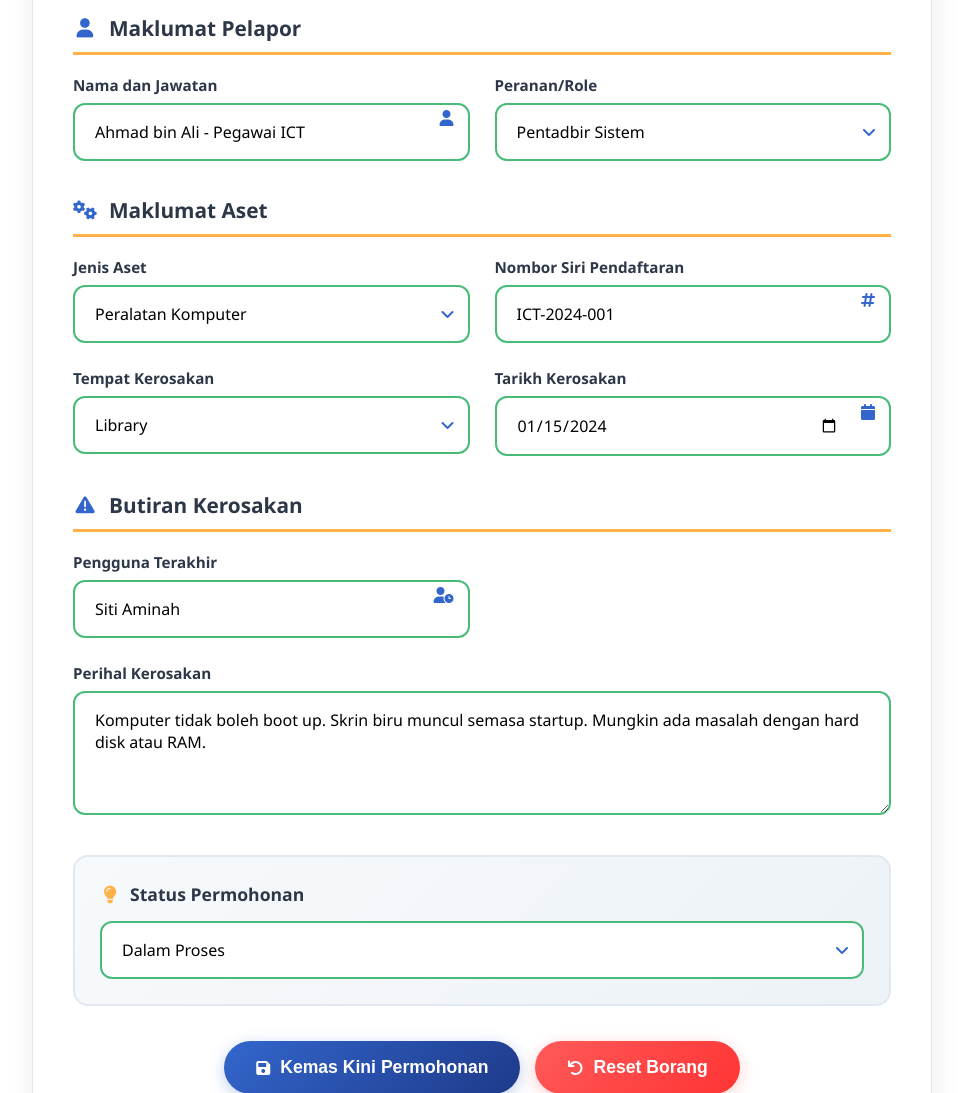
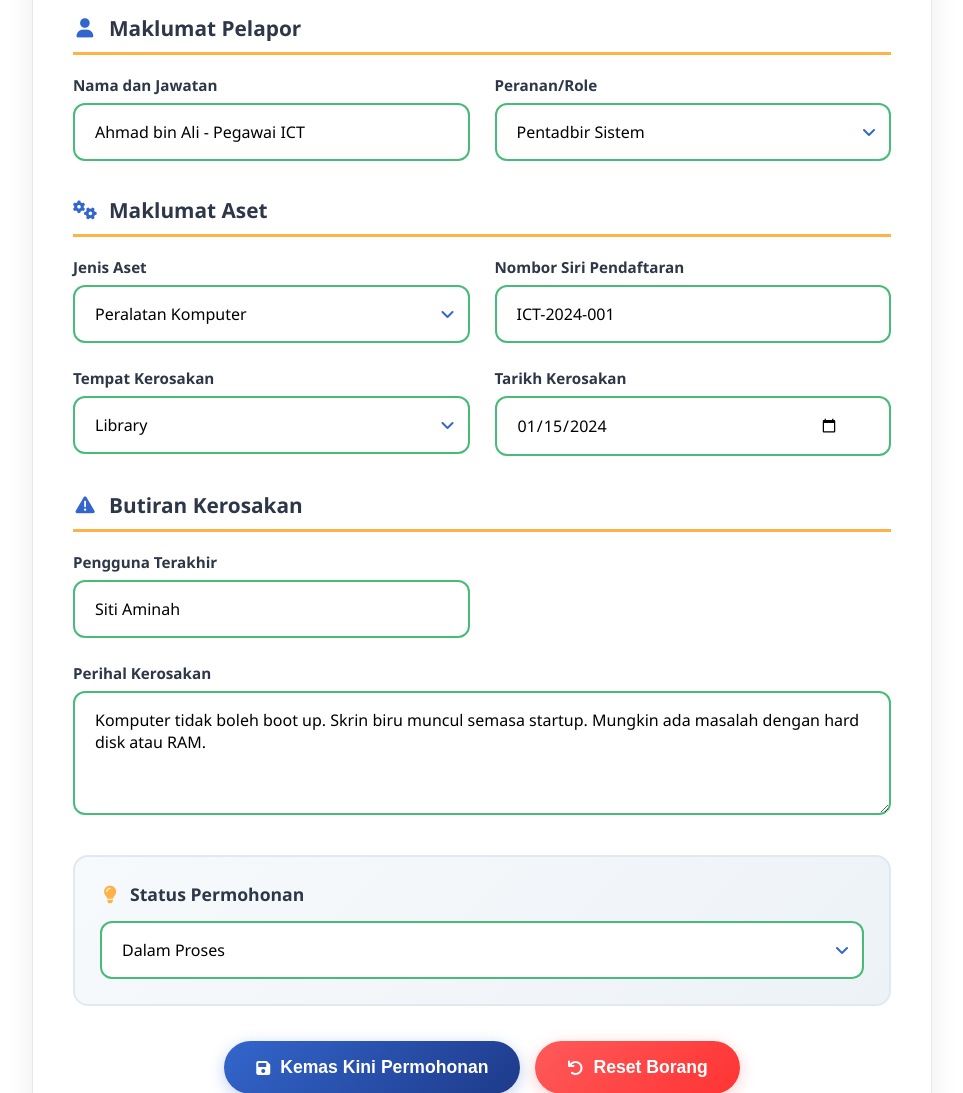
Before and after one commit to Izaffsd/saka, a PHP site: page /edit_admin.php in a window 1280 px wide. Shown: the part 266-1359 px from the top of the page, without its empty margins (158-1121 px from the left). Run offline with PHP 8.4, Linux system fonts and the light colour scheme.

Commit message:
edit_admin

```diff
--- a/edit_admin.php
+++ b/edit_admin.php
@@ -448,7 +448,6 @@
                         <div class="form-group has-icon">
                             <label class="form-label">Nama dan Jawatan</label>
                             <input type="text" class="form-control" name="nama" placeholder="Contoh: Ahmad bin Ali - Pegawai ICT" value="Ahmad bin Ali - Pegawai ICT" required>
-                            <i class="fas fa-user input-icon"></i>
                         </div>
 
                         <div class="form-group">
@@ -491,7 +490,6 @@
                         <div class="form-group has-icon">
                             <label class="form-label">Nombor Siri Pendaftaran</label>
                             <input type="text" class="form-control" name="no_siri" placeholder="Contoh: ICT-2024-001" value="ICT-2024-001">
-                            <i class="fas fa-hashtag input-icon"></i>
                         </div>
 
                         <div class="form-group">
@@ -512,7 +510,6 @@
                         <div class="form-group has-icon">
                             <label class="form-label">Tarikh Kerosakan</label>
                             <input type="date" class="form-control" name="tarikh_rosak" value="2024-01-15" required>
-                            <i class="fas fa-calendar input-icon"></i>
                         </div>
                     </div>
                 </div>
@@ -526,7 +523,6 @@
                         <div class="form-group has-icon">
                             <label class="form-label">Pengguna Terakhir</label>
                             <input type="text" class="form-control" name="userterakhir" placeholder="Nama pengguna terakhir" value="Siti Aminah" required>
-                            <i class="fas fa-user-clock input-icon"></i>
                         </div>
 
                         <div class="form-group full-width">
```
